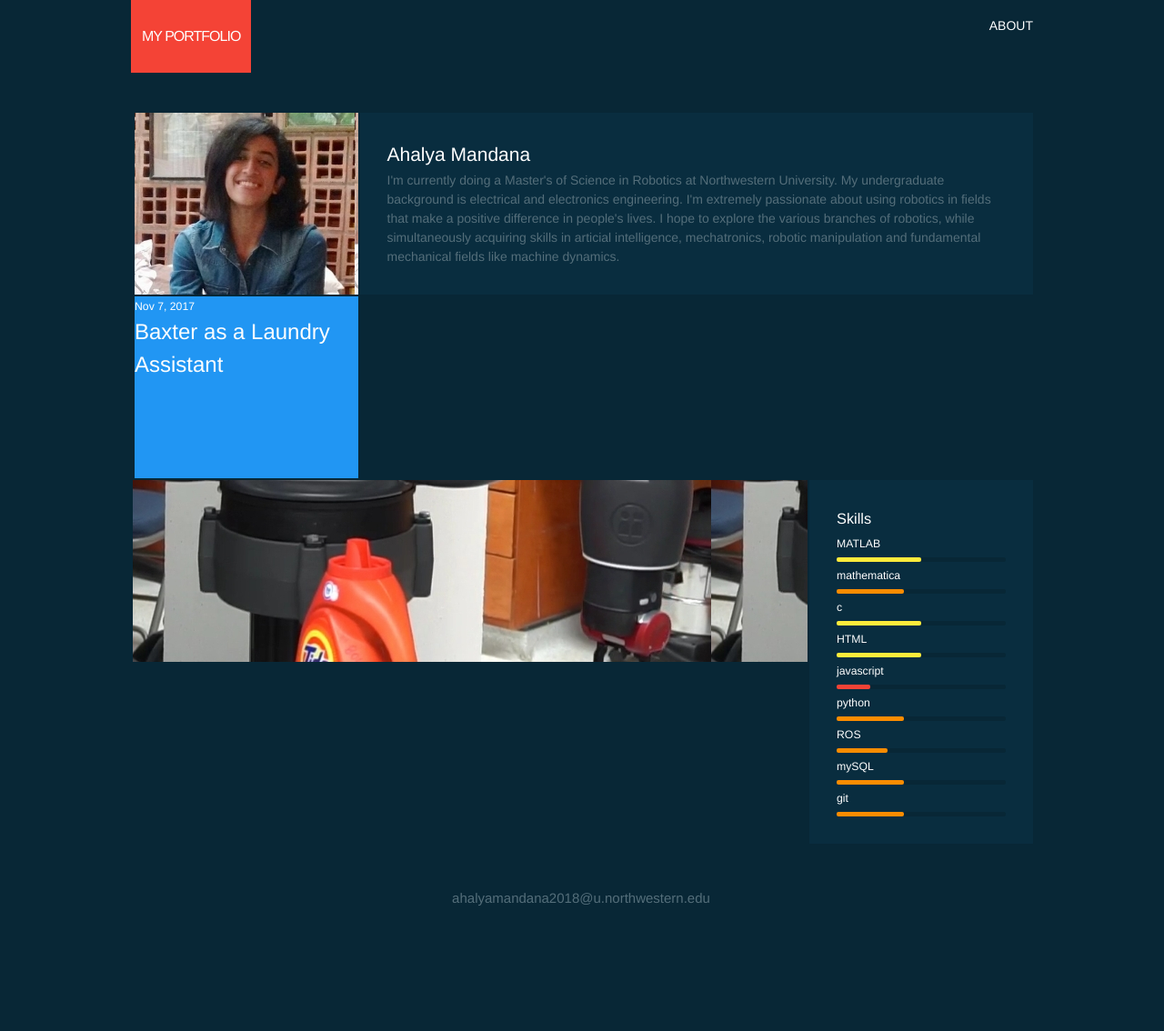
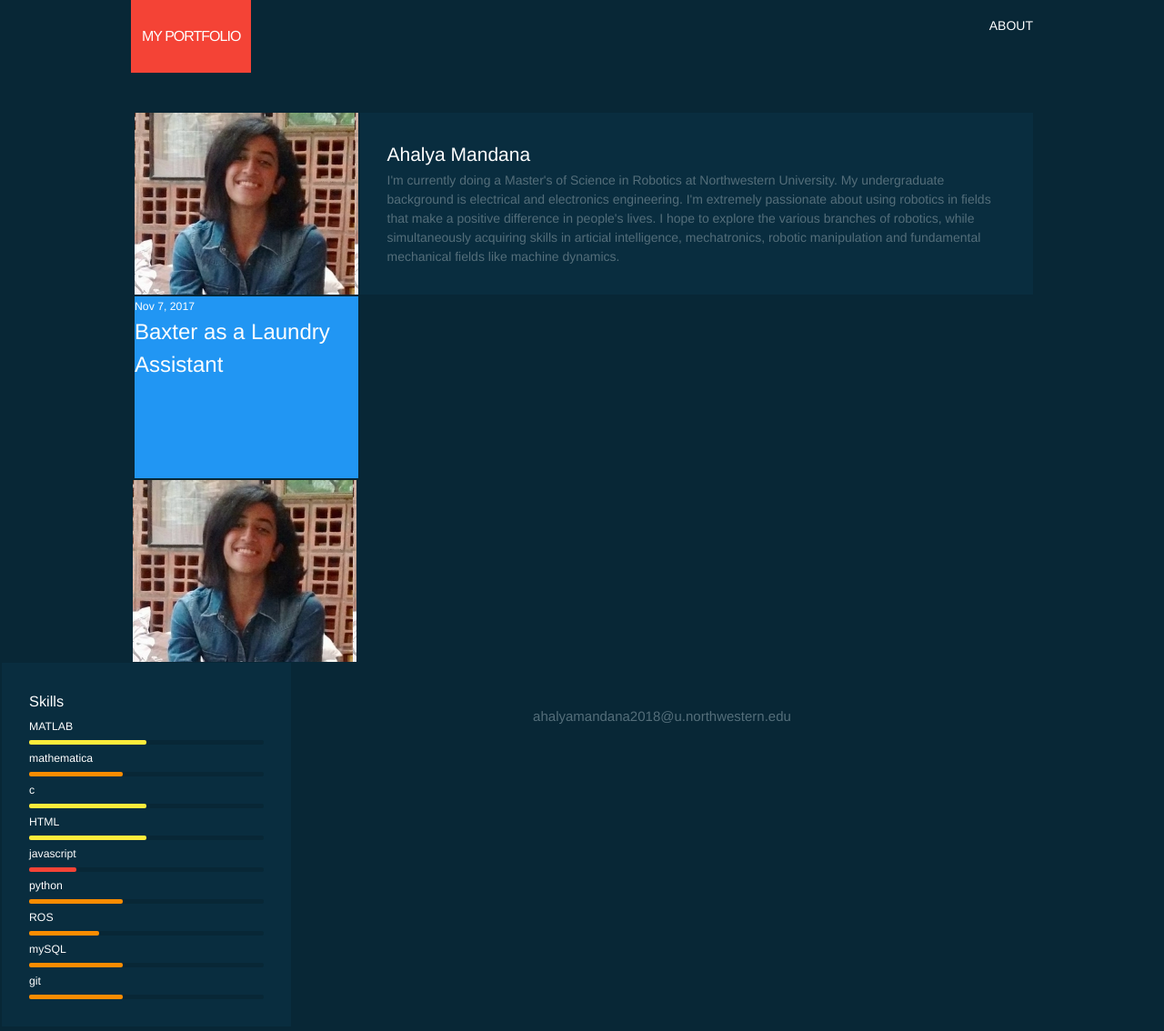
Before and after one commit to am2512/am2512.github.io, a Jekyll site: the page built from index.html, in a window 1280 px wide. Shown: the whole page at 91% size. Built offline with Jekyll 4.4.1, drawn with Linux system fonts in a browser that asks for light colours; before the commit the page ends 1005 px from its top, so only the background shows below that.

Commit message:
Formatting content

```diff
--- a/index.html
+++ b/index.html
@@ -39,9 +39,11 @@ layout: default
     {% endfor %}
     </div>
 
-      <div class="col col-9">
-        <div class="block glass"  style="background-image:url(assets/1.jpg)">
+      <div class="col col-3">
+          <div class="block glass"  style="background-image:url(assets/avatar.jpg)">
           </div>
+      </div>
+
       </div>
   </div>
 
```
